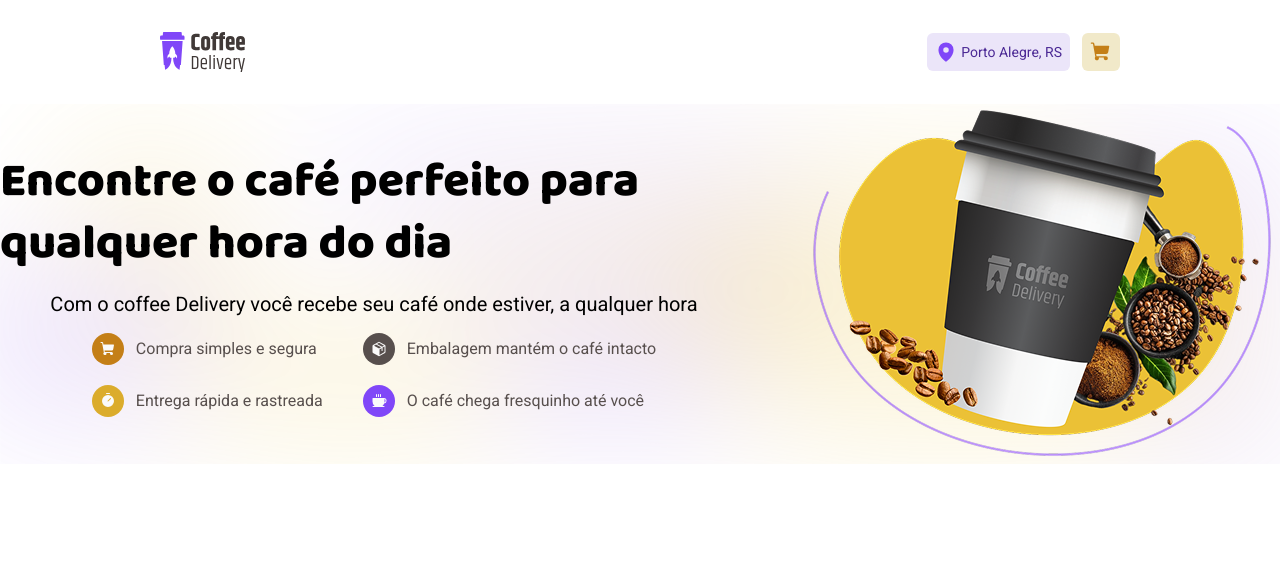
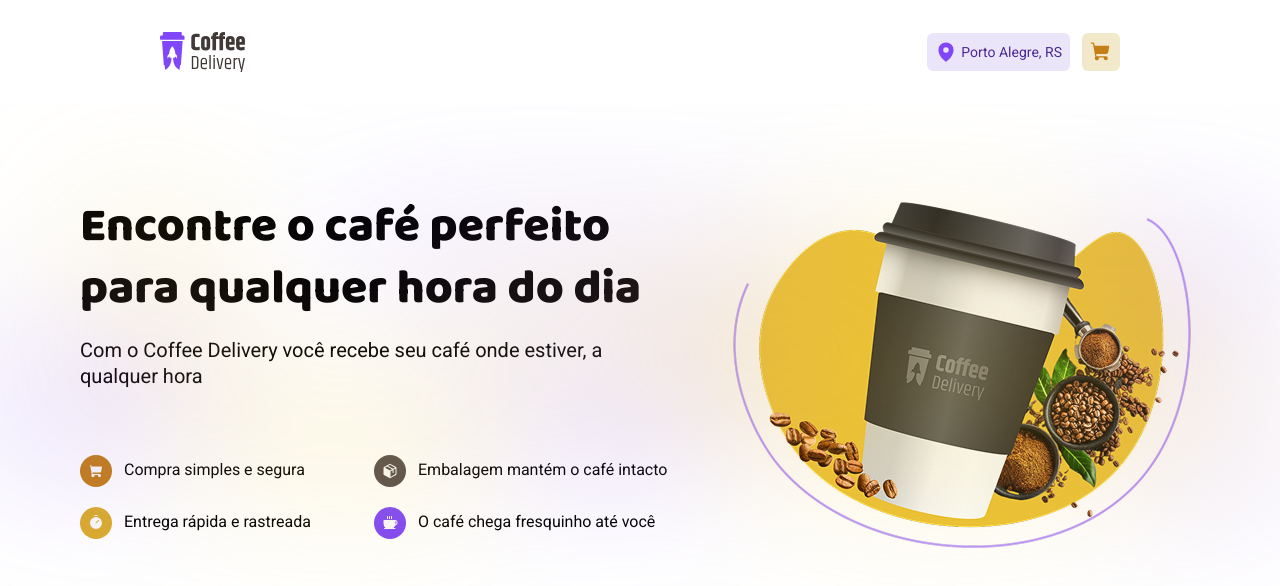
Before and after one commit to pv-toledo/coffee-delivery-app, a React (Vite) app: page / in a window 1280 px wide. Shown: the top 586 px of the page. Built offline with nearby package versions, Linux system fonts and the light colour scheme.

Commit message:
Intro finalizada

```diff
--- a/src/pages/Home/components/Intro/Items/index.tsx
+++ /dev/null
@@ -1,66 +0,0 @@
-import { Coffee, Package, ShoppingCart, Timer } from "phosphor-react";
-import { ItemsContainer, ItemWrapper, LogoContainer } from "./styles";
-import { useTheme } from "styled-components";
-
-export function Items () {
-    const theme = useTheme()
-    return (
-        <ItemsContainer>
-            <ItemWrapper>
-                <LogoContainer bgcolor={theme.colors["yellow-dark"]}>
-                    <div>
-                        <ShoppingCart
-                            size={16}
-                            color={theme.colors.background}
-                            weight="fill"
-                        />
-                    </div>
-                </LogoContainer>
-                <span>Compra simples e segura</span>
-            </ItemWrapper>
-
-            <ItemWrapper>
-                <LogoContainer bgcolor={theme.colors["base-text"]}>
-                    <div>
-                        <Package
-                            size={16}
-                            color={theme.colors.background}
-                            weight="fill"
-                        />
-                    </div>
-
-                </LogoContainer>
-                <span>Embalagem mantém o café intacto</span>
-            </ItemWrapper>
-
-            <ItemWrapper>
-                <LogoContainer bgcolor={theme.colors.yellow}>
-                    <div>
-                        <Timer
-                            size={16}
-                            color={theme.colors.background}
-                            weight="fill"
-                        />
-                    </div>
-
-                </LogoContainer>
-                <span>Entrega rápida e rastreada</span>
-            </ItemWrapper>
-
-            <ItemWrapper>
-                <LogoContainer bgcolor={theme.colors.purple}>
-                    <div>
-                        <Coffee
-                            size={16}
-                            color={theme.colors.background}
-                            weight="fill"
-                        />
-                    </div>
-
-                </LogoContainer>
-                <span>O café chega fresquinho até você</span>
-            </ItemWrapper>
-
-        </ItemsContainer>
-    )
-}
--- a/src/pages/Home/components/Intro/Items/styles.ts
+++ /dev/null
@@ -1,46 +0,0 @@
-import styled from "styled-components";
-
-interface LogoContainerProps {
-    bgcolor: string
-}
-
-export const ItemsContainer = styled.div`
-    display: grid;
-    grid-template-columns: repeat(2, max-content);
-    width: max-content;
-    grid-row-gap: 1.25rem;
-    grid-column-gap: 2.5rem;
-`
-
-export const ItemWrapper = styled.div`
-    display: flex;
-    gap: 0.75rem;
-    align-items: center;
-
-    span {
-        font-family: ${props => props.theme.typography.roboto["font-family"]};
-        font-size: ${props => props.theme.typography.roboto.TitleM["font-size"]};
-        font-weight: ${props => props.theme.typography.roboto.TitleM.fontWeight.regular};
-        line-height:  ${props => props.theme.typography.roboto.TitleM["line-height"]};
-        color: ${props => props.theme.colors["base-text"]};
-        display: flex;
-        align-items: center;
-    }
-
-`
-
-export const LogoContainer = styled.div<LogoContainerProps>`
-    background-color: ${props => props.bgcolor};
-    padding: 0.5rem;
-    border-radius: 1000px;
-
-    display: flex;
-    justify-content: center;
-    align-items: center;
-
-    div {
-        display: flex;
-    }
-
-
-`
--- a/src/pages/Home/components/Intro/Title/index.tsx
+++ /dev/null
@@ -1,15 +0,0 @@
-import { Items } from "../Items";
-import { SubTitleParagraph, TitleContainer, TitleParagraph } from "./styles";
-
-export function Title () {
-    return (
-        <TitleContainer>
-            <TitleParagraph>Encontre o café perfeito para qualquer hora do dia</TitleParagraph>
-
-            <SubTitleParagraph>Com o coffee Delivery você recebe seu café onde estiver, a qualquer hora</SubTitleParagraph>
-
-            <Items />
-        </TitleContainer>
-
-    )
-}
--- a/src/pages/Home/components/Intro/Title/styles.ts
+++ /dev/null
@@ -1,26 +0,0 @@
-import styled from "styled-components";
-
-
-export const TitleContainer = styled.div`
-    display: flex;
-    flex-direction: column;
-    justify-content: center;
-    align-items: center;
-    flex-wrap: wrap;
-    gap: 1rem;
-
-`
-
-export const TitleParagraph = styled.p`
-    font-family: ${props => props.theme.typography.baloo2["font-family"]};
-    font-size: ${props => props.theme.typography.baloo2.TitleXL["font-size"]};
-    font-weight: ${props => props.theme.typography.baloo2.TitleXL["font-weight"]};
-    line-height:  ${props => props.theme.typography.baloo2.TitleXL["line-height"]};
-`
-
-export const SubTitleParagraph = styled.p`
-    font-family: ${props => props.theme.typography.roboto["font-family"]};
-    font-size: ${props => props.theme.typography.roboto.TitleL["font-size"]};
-    font-weight: ${props => props.theme.typography.roboto.TitleL.fontWeight.regular};
-    line-height:  ${props => props.theme.typography.roboto.TitleL["line-height"]};
-`
--- a/src/pages/Home/components/Intro/index.tsx
+++ b/src/pages/Home/components/Intro/index.tsx
@@ -1,13 +1,73 @@
-import {  IntroContainer } from "./styles";
+
+import { Coffee, Package, ShoppingCart, Timer } from 'phosphor-react'
 import background from '../../../../assets/background.svg'
 import coffeeTitle from '../../../../assets/coffee-title.png'
-import { Title } from "./Title";
+import { Heading, Hero, HeroContent, Info } from './styles'
+import { useTheme } from 'styled-components'
 
-export function Intro () {
+
+export function Intro() {
+    const theme = useTheme()
     return (
-        <IntroContainer bgImage={background}>
-            <Title />
-            <img src={coffeeTitle} alt="" />
-        </IntroContainer>
+        <Hero>
+            <HeroContent>
+                <div>
+                    <Heading>
+                        <h1>Encontre o café perfeito para qualquer hora do dia</h1>
+
+                        <span>
+                            Com o Coffee Delivery você recebe seu café onde estiver, a
+                            qualquer hora
+                        </span>
+                    </Heading>
+
+                    <Info>
+                        <div>
+                            <ShoppingCart
+                                size={32}
+                                weight="fill"
+                                color={theme.colors.background}
+                                style={{ backgroundColor: theme.colors['yellow-dark'] }}
+                            />
+                            <span>Compra simples e segura</span>
+                        </div>
+                        <div>
+                            <Package
+                                size={32}
+                                weight="fill"
+                                color={theme.colors.background}
+                                style={{ backgroundColor: theme.colors['base-text'] }}
+                            />
+                            <span>Embalagem mantém o café intacto</span>
+                        </div>
+
+                        <div>
+                            <Timer
+                                size={32}
+                                weight="fill"
+                                color={theme.colors.background}
+                                style={{ backgroundColor: theme.colors.yellow }}
+                            />
+                            <span>Entrega rápida e rastreada</span>
+                        </div>
+
+                        <div>
+                            <Coffee
+                                size={32}
+                                weight="fill"
+                                color={theme.colors.background}
+                                style={{ backgroundColor: theme.colors.purple }}
+                            />
+                            <span>O café chega fresquinho até você</span>
+                        </div>
+
+                    </Info>
+
+                </div>
+
+                <img src={coffeeTitle} />
+            </HeroContent>
+            <img src={background} id="hero-bg" />
+        </Hero>
     )
 }
--- a/src/pages/Home/components/Intro/styles.ts
+++ b/src/pages/Home/components/Intro/styles.ts
@@ -1,20 +1,76 @@
 import styled from "styled-components";
 
-interface IntroContainerProps {
-  bgImage: string
-}
+export const Hero = styled.div`
+  position: relative;
 
+  img#hero-bg {
+    position: absolute;
+    top: 0;
+    left: 0;
+    max-height: 544px;
+    width: 100vw;
+    object-fit: cover;
+  }
+`
 
-export const IntroContainer = styled.div<IntroContainerProps>`
-  position: relative;
+export const HeroContent = styled.div`
+  max-width: 1160px;
+  padding: 5.75rem 1.25rem;
+  margin: 0 auto;
+
   display: flex;
-  align-items: center;
-  justify-content: center;
   gap: 3.5rem;
-  background-image: url(${props => props.bgImage});
-  background-size: cover;
-  background-position: center;
-  width: 100%;
-  height: auto;
+  align-items: flex-start;
+  justify-content: space-between;
+
+  > div {
+    display: flex;
+    flex-direction: column;
+    gap: 4.125rem;
+  }
+`
+
+export const Heading = styled.div`
+    display: flex;
+    flex-direction: column;
+    gap: 1rem;
+
+    > h1 {
+      font-family: ${props => props.theme.typography.baloo2["font-family"]};
+      font-size: ${props => props.theme.typography.baloo2.TitleXL["font-size"]};
+      font-weight: ${props => props.theme.typography.baloo2.TitleXL["font-weight"]};
+      line-height: ${props => props.theme.typography.baloo2.TitleXL["line-height"]};
+    }
+
+    > span {
+      font-family: ${props => props.theme.typography.roboto["font-family"]};
+      font-size: ${props => props.theme.typography.roboto.TitleL["font-size"]};
+      font-weight: ${props => props.theme.typography.roboto.TitleL.fontWeight.regular};
+      line-height: ${props => props.theme.typography.roboto.TitleL["line-height"]};
+    }
 
 `
+
+export const Info = styled.div`
+  display: grid;
+  grid-template-columns: 1fr 1fr;
+  grid-row-gap: 1.25rem;
+
+  > div {
+    display: flex;
+    align-items: center;
+    gap: 0.75rem;
+
+    svg {
+      padding: 0.5rem;
+      border-radius: 999px;
+    }
+
+    span {
+      font-family: ${props => props.theme.typography.roboto["font-family"]};
+      font-size: ${props => props.theme.typography.roboto.TitleM["font-size"]};
+      font-weight: ${props => props.theme.typography.roboto.TitleM.fontWeight.regular};
+      line-height: ${props => props.theme.typography.roboto.TitleM["line-height"]};
+    }
+  }
+`
```
